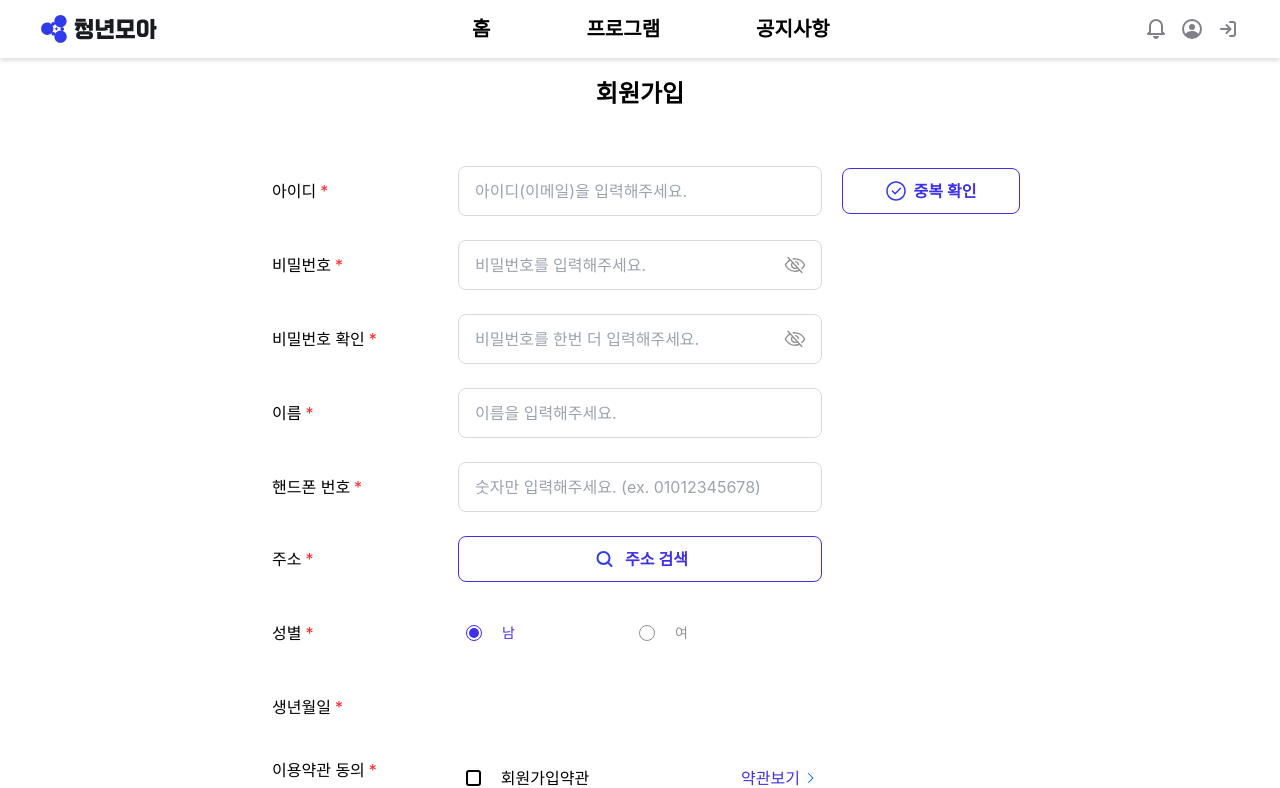
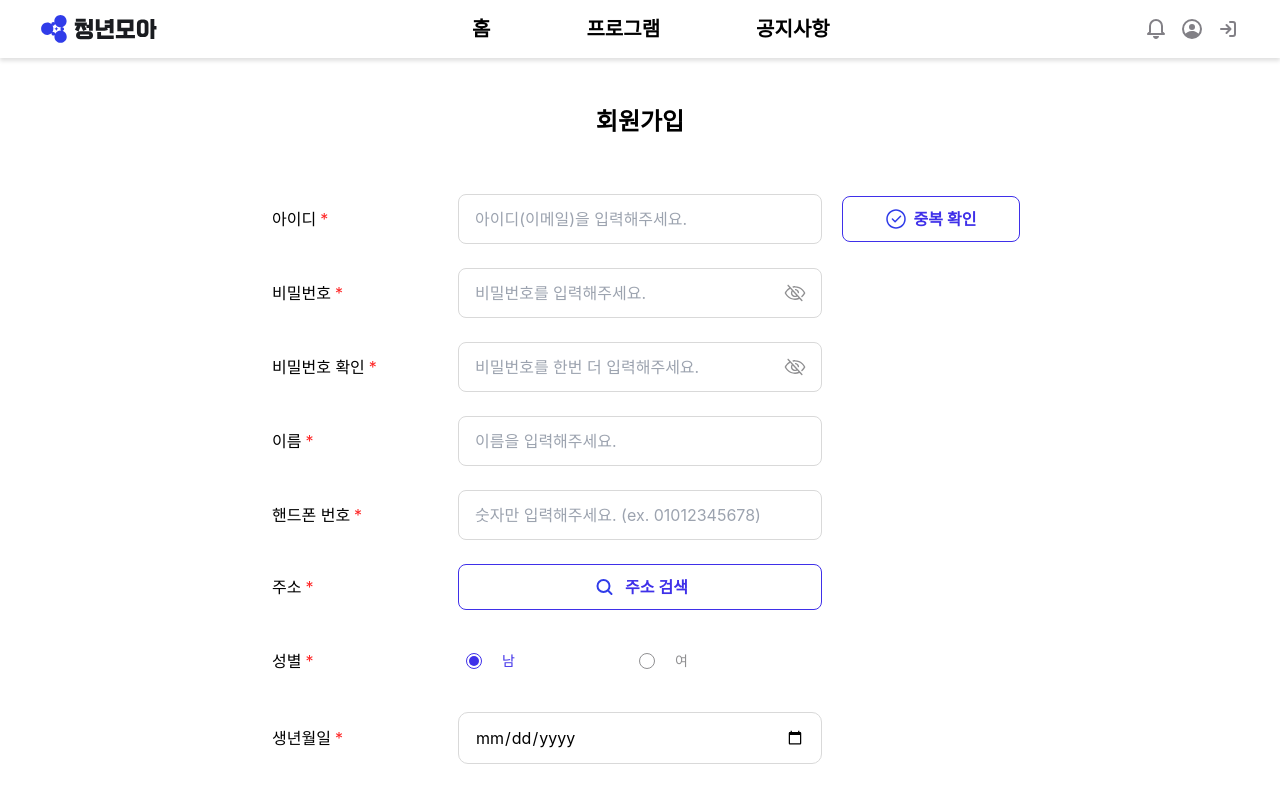
Before and after one commit to youth-moa/youth-moa-web, a React (Vite) app: page /sign-up in a window 1280 px wide. Shown: the top 788 px of the page. Built offline with nearby package versions, Linux system fonts and the light colour scheme.

Commit message:
feat: DatePicker 컴포넌트 추가

```diff
--- /dev/null
+++ b/src/components/common/DatePicker.tsx
@@ -0,0 +1,10 @@
+interface PropsType {}
+
+export function DatePicker({}: PropsType) {
+  return (
+    <input
+      type="date"
+      className="w-full border rounded-[10px] border-border-gray px-4 py-3"
+    />
+  );
+}
--- a/src/pages/SignUp.tsx
+++ b/src/pages/SignUp.tsx
@@ -11,6 +11,7 @@ import { InputContainer } from "../components/sign-up/InputContainer";
 
 import { IcoCheckOutlined, IcoNext, IcoSearch } from "../assets";
 import { BUTTON_TYPE } from "../constants/keys";
+import { DatePicker } from "../components/common/DatePicker";
 // import { AccountType } from "../types/auth";
 
 export default function SignUpPage() {
@@ -45,10 +46,10 @@ export default function SignUpPage() {
   );
 
   return (
-    <div className="flex flex-col items-center justify-center h-full p-5">
+    <div className="flex flex-col items-center justify-center h-full px-5 py-12">
       <Title title="회원가입" />
 
-      <ul className="w-full flex flex-col gap-4 my-14 max-w-[46rem] items-center justify-center md:gap-7">
+      <ul className="w-full flex flex-col gap-5 my-14 max-w-[46rem] items-center justify-center md:gap-7">
         <List>
           <Label label="아이디" required className="col-span-1" />
 
@@ -139,7 +140,9 @@ export default function SignUpPage() {
 
         <List>
           <Label label="생년월일" required className="col-span-1" />
-          {/* TODO: Date Picker 컴포넌트 추가 */}
+          <InputContainer>
+            <DatePicker />
+          </InputContainer>
         </List>
 
         <li className="flex flex-col items-start w-full gap-2 md:grid md:grid-cols-4">
```
